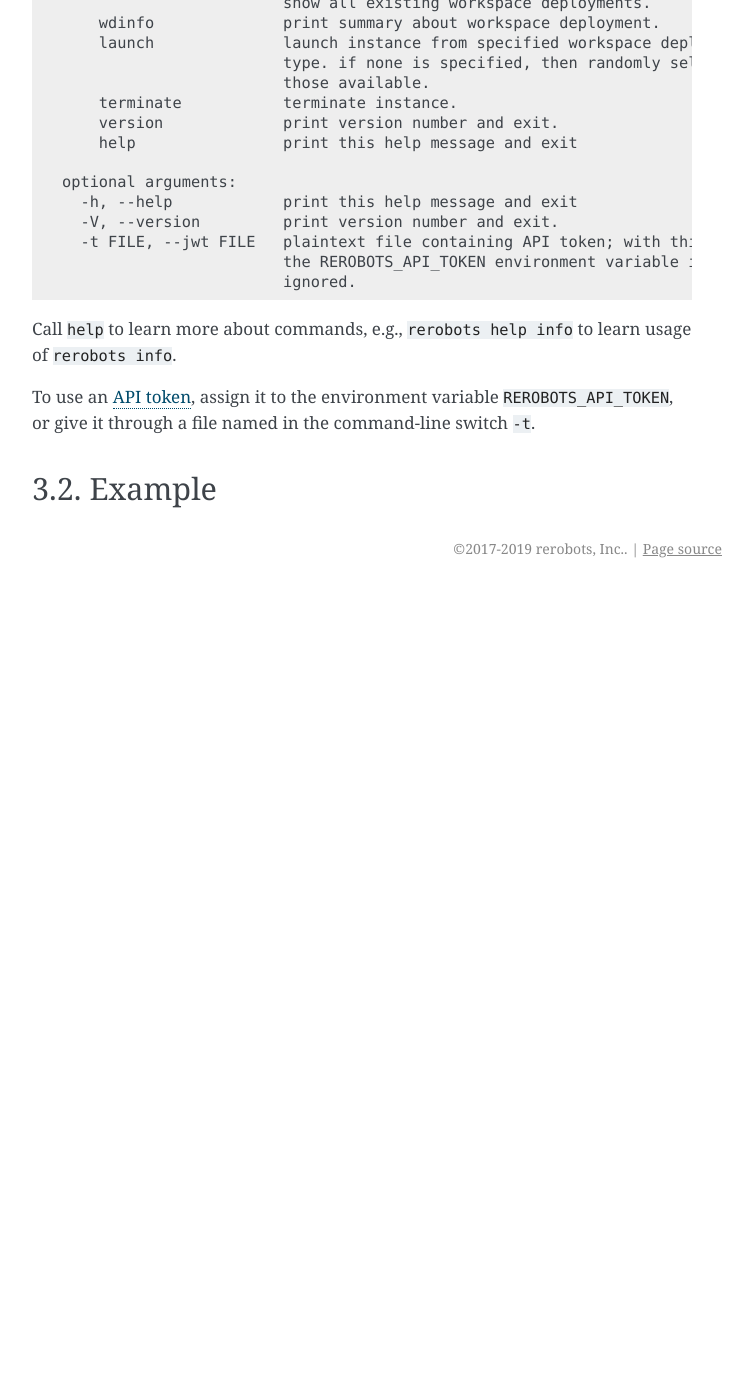
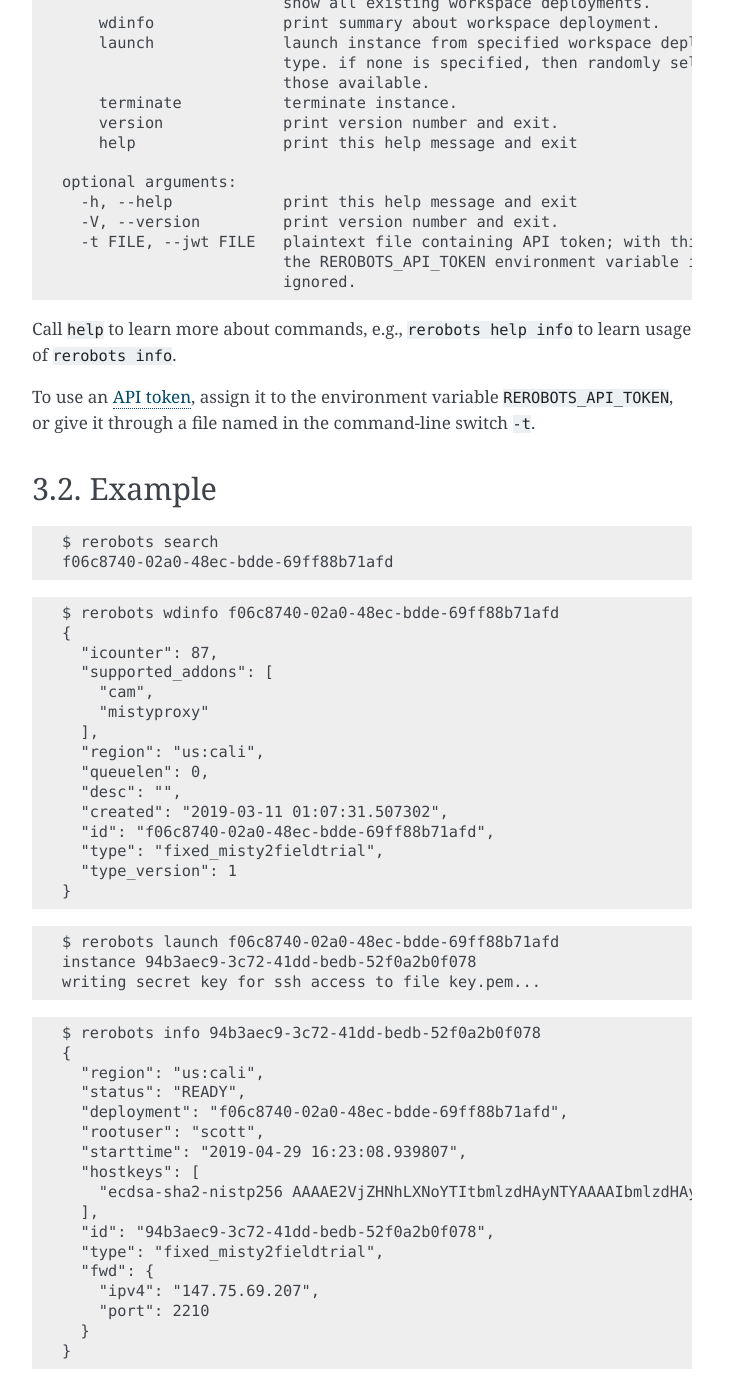
Before and after one commit to rerobots/py, a Sphinx documentation site: the page built from doc/cli.rst, in a window 1280 px wide and 1400 px high, scrolled down 519 px. Shown: the whole window, without its empty margins (388-1141 px from the left). Built offline with Sphinx 7.4.7, drawn with Linux system fonts in a browser that asks for light colours; before the commit the page ends 1107 px from its top, so only the background shows below that.

Commit message:
DOC: example CLI usage
[ci skip]

```diff
--- a/doc/cli.rst
+++ b/doc/cli.rst
@@ -52,3 +52,61 @@
 
 Example
 -------
+
+.. highlight:: none
+
+::
+
+  $ rerobots search
+  f06c8740-02a0-48ec-bdde-69ff88b71afd
+
+
+.. highlight:: none
+
+::
+
+  $ rerobots wdinfo f06c8740-02a0-48ec-bdde-69ff88b71afd
+  {
+    "icounter": 87,
+    "supported_addons": [
+      "cam",
+      "mistyproxy"
+    ],
+    "region": "us:cali",
+    "queuelen": 0,
+    "desc": "",
+    "created": "2019-03-11 01:07:31.507302",
+    "id": "f06c8740-02a0-48ec-bdde-69ff88b71afd",
+    "type": "fixed_misty2fieldtrial",
+    "type_version": 1
+  }
+
+.. highlight:: none
+
+::
+
+  $ rerobots launch f06c8740-02a0-48ec-bdde-69ff88b71afd
+  instance 94b3aec9-3c72-41dd-bedb-52f0a2b0f078
+  writing secret key for ssh access to file key.pem...
+
+.. highlight:: none
+
+::
+
+  $ rerobots info 94b3aec9-3c72-41dd-bedb-52f0a2b0f078
+  {
+    "region": "us:cali",
+    "status": "READY",
+    "deployment": "f06c8740-02a0-48ec-bdde-69ff88b71afd",
+    "rootuser": "scott",
+    "starttime": "2019-04-29 16:23:08.939807",
+    "hostkeys": [
+      "ecdsa-sha2-nistp256 AAAAE2VjZHNhLXNoYTItbmlzdHAyNTYAAAAIbmlzdHAyNTYAAABBBFXNjFWPS0247QzYf84xun3I6t8bgLnaeb9uKdomD/+WUh0+7CUFbdaSIYHR+3tPQinUAe/ExyqKiGezBqTzlo0= root@newc315"
+    ],
+    "id": "94b3aec9-3c72-41dd-bedb-52f0a2b0f078",
+    "type": "fixed_misty2fieldtrial",
+    "fwd": {
+      "ipv4": "147.75.69.207",
+      "port": 2210
+    }
+  }
```
